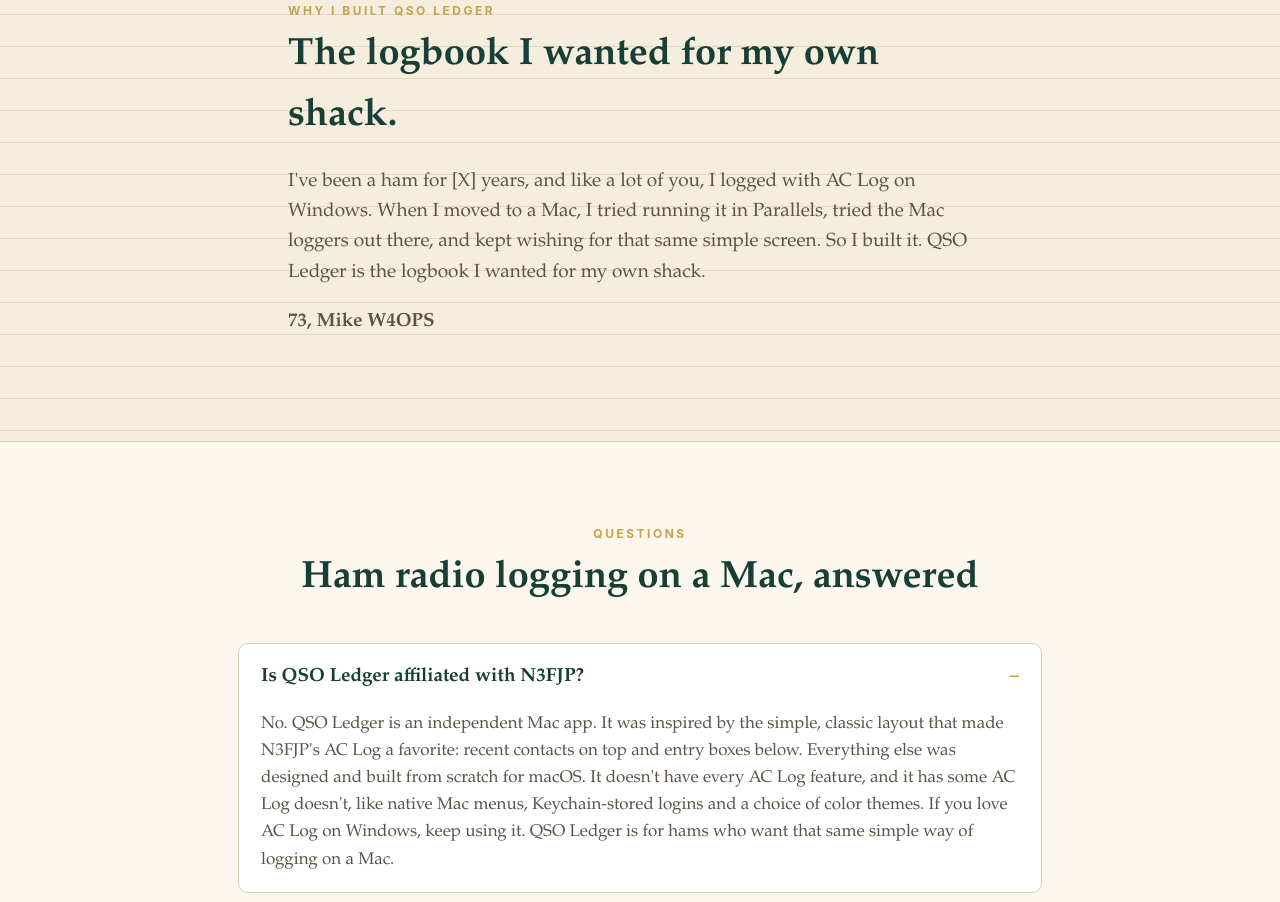
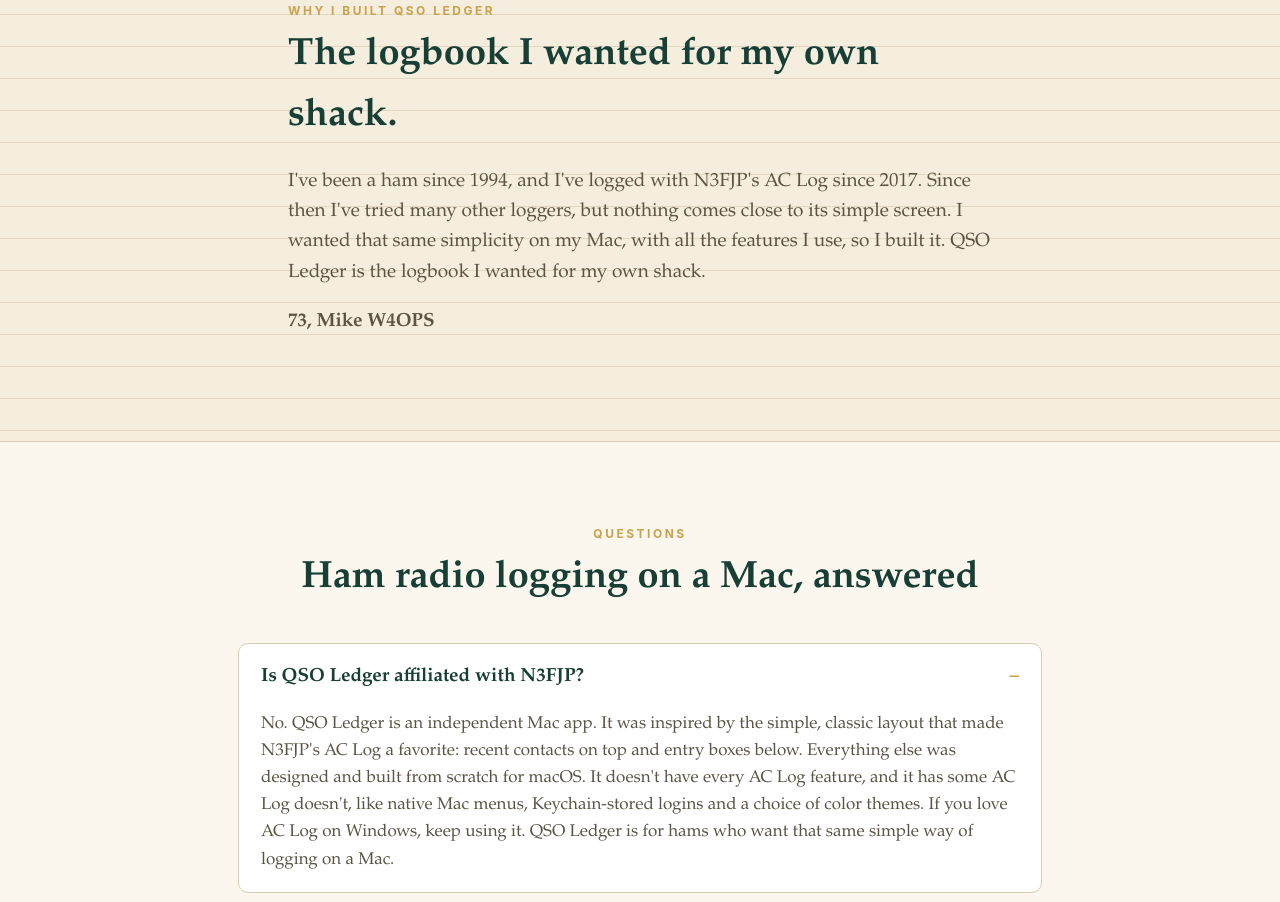
Before and after one commit to w4ops/qsoledger-site, a plain HTML site: page index.html in a window 1280 px wide. Shown: the part 5112-6014 px from the top of the page. Drawn offline with Linux system fonts and the light colour scheme.

Commit message:
Why I built it: licensed since 1994, AC Log since 2017
Co-Authored-By: Devin AI <158243242+devin-ai-integration[bot]@users.noreply.github.com>

```diff
--- a/index.html
+++ b/index.html
@@ -181,7 +181,7 @@
 <section id="why" class="ledger"><div class="wrap" style="max-width:760px">
  <div class="eyebrow" style="color:var(--gold)">Why I built QSO Ledger</div>
  <h2>The logbook I wanted for my own shack.</h2>
- <p class="sub">I've been a ham for [X] years, and like a lot of you, I logged with AC Log on Windows. When I moved to a Mac, I tried running it in Parallels, tried the Mac loggers out there, and kept wishing for that same simple screen. So I built it. QSO Ledger is the logbook I wanted for my own shack.</p>
+ <p class="sub">I've been a ham since 1994, and I've logged with N3FJP's AC Log since 2017. Since then I've tried many other loggers, but nothing comes close to its simple screen. I wanted that same simplicity on my Mac, with all the features I use, so I built it. QSO Ledger is the logbook I wanted for my own shack.</p>
  <p class="sub"><b>73, Mike W4OPS</b></p>
 </div></section>
 
```
